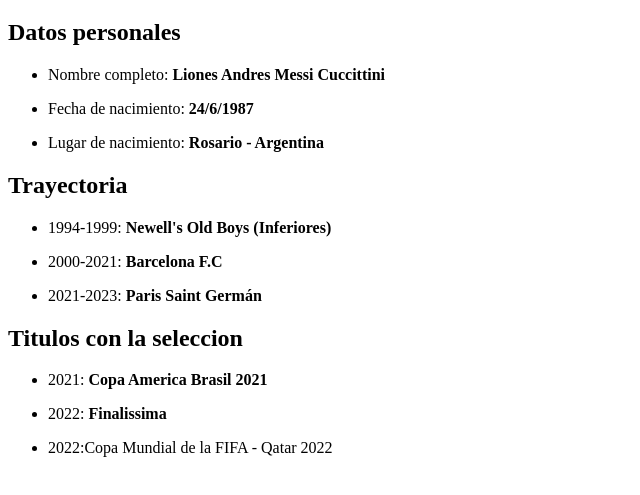
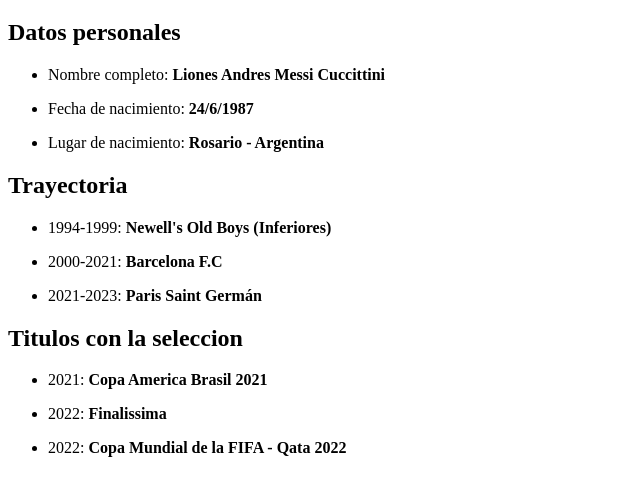
Before and after one commit to nahue-agus/CV-messi, a plain HTML site: page index.html in a window 1280 px wide. Shown: the part 61-556 px from the top of the page, without its empty margins (0-640 px from the left). Drawn offline with Linux system fonts and the light colour scheme.

Commit message:
archivo1

```diff
--- a/index.html
+++ b/index.html
@@ -2,9 +2,6 @@
 <html lang="en">
 <head>
     <meta charset="UTF-8">
-    <title>Curriculum vitae de Lionel Messi</title>
-</head>
-<body>
 <h1>Curriculum Vitae de Lionel Messi</h1>
 <h2>Datos personales</h2>
 <ul><li>Nombre completo: <strong>Liones Andres Messi Cuccittini </strong>
@@ -18,7 +15,7 @@
 <h2>Titulos con la seleccion</h2>
 <ul><li>2021: <strong>Copa America Brasil 2021</strong></li></ul>
 <ul><li>2022: <strong>Finalissima</strong></li></ul>
-<ul><li>2022:Copa Mundial de la FIFA - Qatar 2022</li></ul>
+<ul><li>2022: <strong>Copa Mundial de la FIFA - Qata 2022</strong></li></ul>
 
 </body>
 </html>
```
